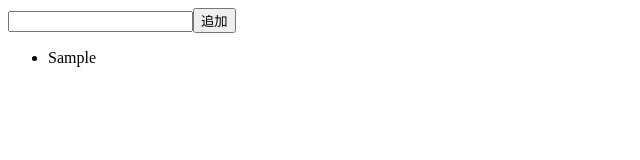
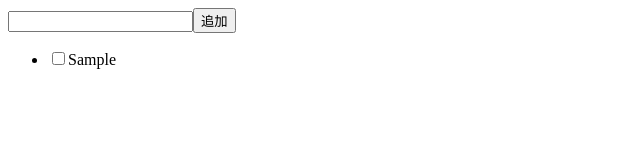
Before and after one commit to kyochn/react_study_ygkn, a React (Create React App) app: page / in a window 1280 px wide. Both pictures are taken after typing "Sample" into the empty fields and a click on the button "追加". Shown: the top 160 px of the page, without its empty margins (0-640 px from the left). Built offline with nearby package versions, Linux system fonts and the light colour scheme.

Commit message:
チェックボックスを追加

```diff
--- a/src/components/App.tsx
+++ b/src/components/App.tsx
@@ -4,6 +4,16 @@ import { NewTodo } from "./NewTodo";
 
 export const App: VFC = () => {
     const [todoList, setTodoList] = useState<Todo[]>([]);
+
+    const addTodo = (title: string) => {
+        const newTodo = {
+          title,
+          done: false,
+          id: Math.random().toString(),
+        };
+
+        setTodoList((oldTodoList) => [...oldTodoList, newTodo]);
+    };
 
     return (
         <div>
@@ -22,7 +32,10 @@ export const App: VFC = () => {
             <ul>
                 {
                     todoList.map((todo) => (
-                        <li key={todo.id}>{todo.title}</li>
+                        <li key={todo.id}>
+                            <input type="checkbox" checked={todo.done} />
+                            {todo.title}
+                        </li>
                     ))
                }
             </ul>
```
